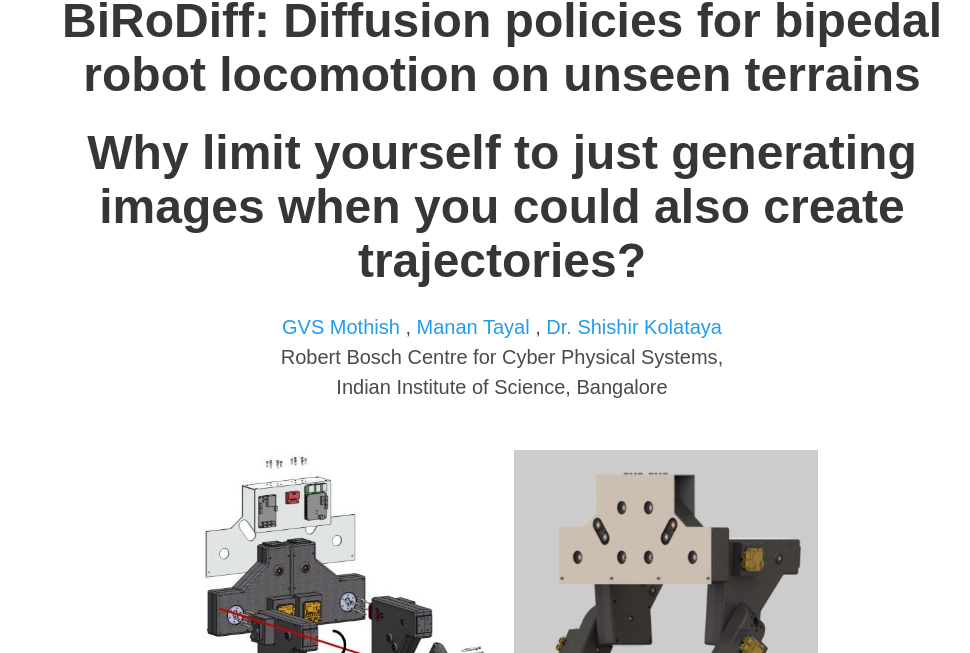
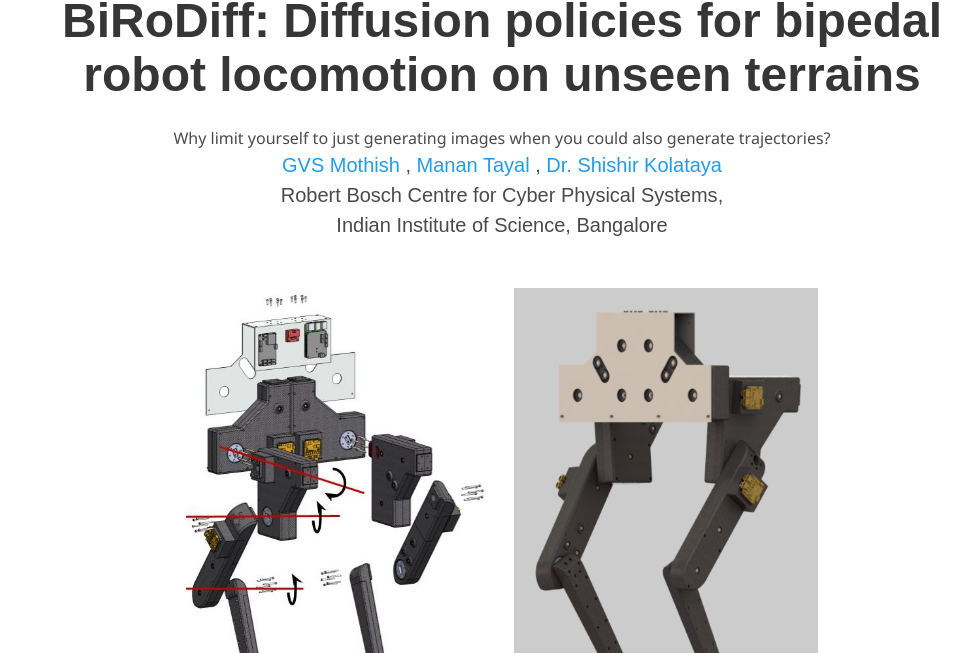
Before and after one commit to gvsmothish/Stoch-Biro-diffusion-policy, a plain HTML site: page index.html in a window 1280 px wide. Shown: the part 147-800 px from the top of the page, without its empty margins (138-1108 px from the left). Drawn offline with nearby package versions, Linux system fonts and the light colour scheme; some icons are missing; a web font is replaced by a local one.

Commit message:
Update index.html

```diff
--- a/index.html
+++ b/index.html
@@ -38,7 +38,7 @@
 
         <div class="column has-text-centered">
           <h1 class="title is-1 publication-title">BiRoDiff: Diffusion policies for bipedal robot locomotion on unseen terrains</h1>
-          <h1 class="title is-1 publication-title">Why limit yourself to just generating images when you could also create trajectories? </h1>
+          <h1 class="t i-1 p-t">Why limit yourself to just generating images when you could also generate trajectories?</h1>
           <div class="is-size-5 publication-authors">
             <span class="author-block">
               <a href="https://gvsmothish.github.io/">GVS Mothish</a> ,</span>
```
